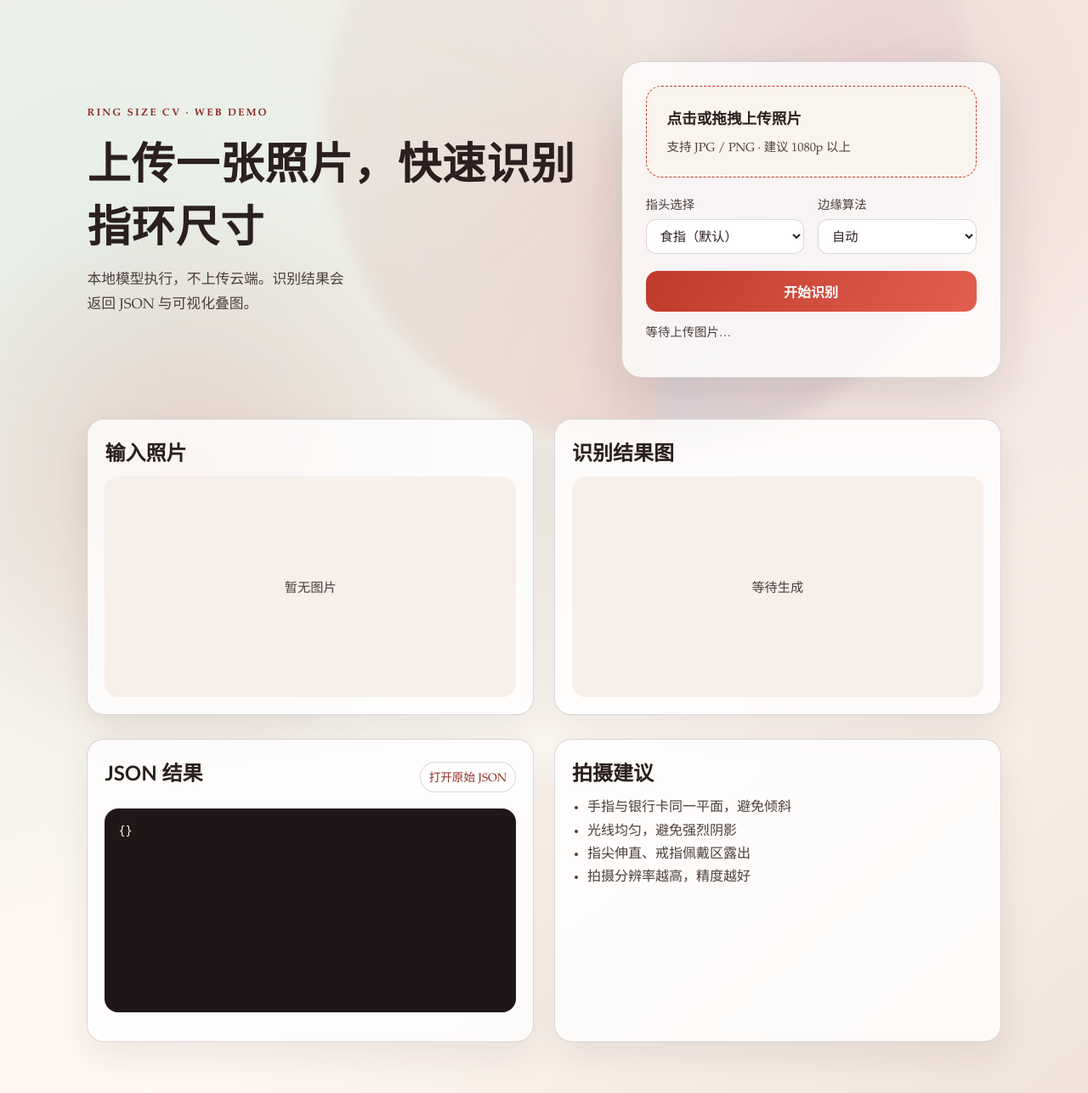
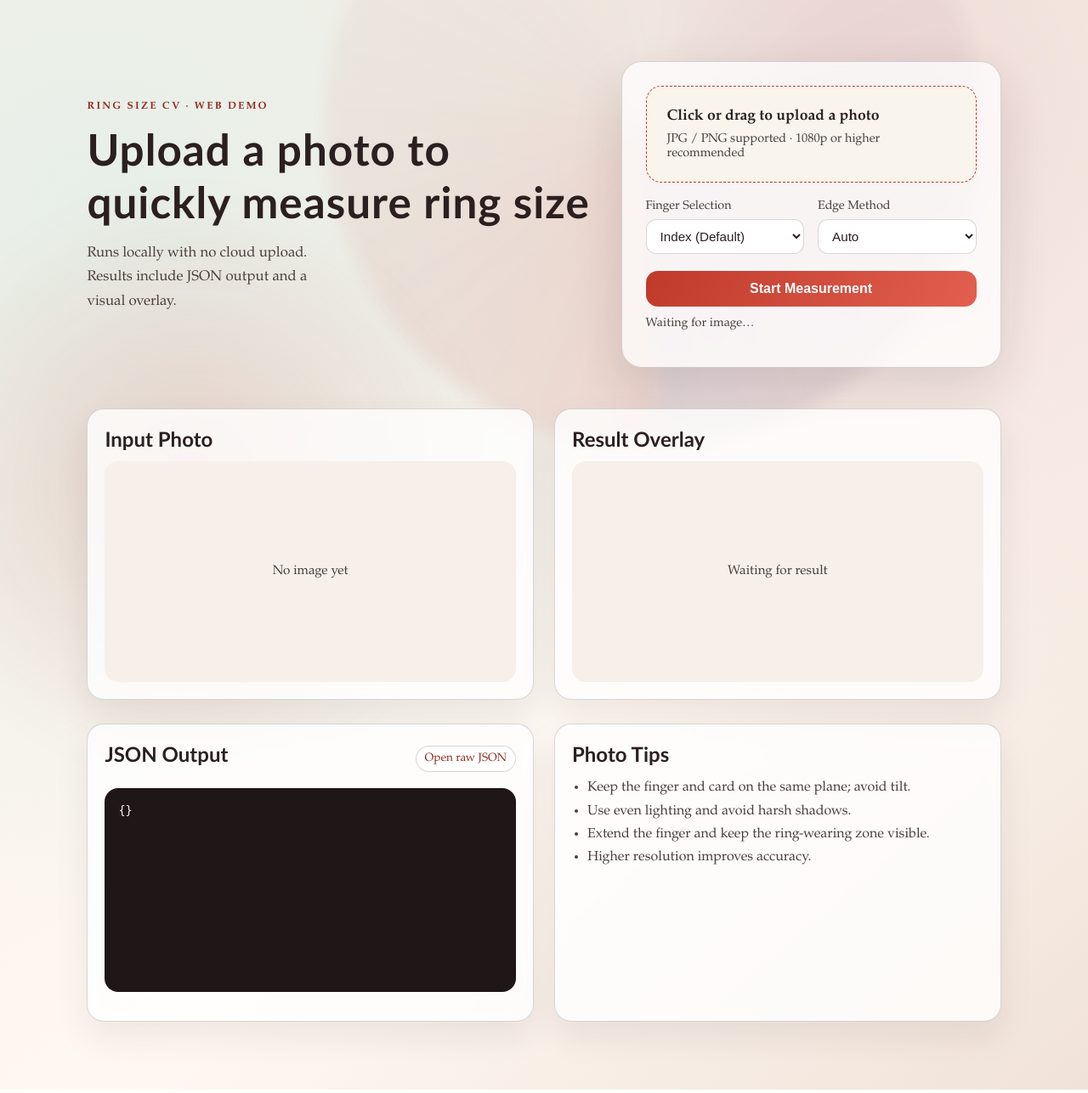
Before and after one commit to fengfengxie/ring-sizer, a Flask app: page / in a window 1280 px wide. Shown: the top 1287 px of the page at 85% size. Run offline with Flask 3, Linux system fonts and the light colour scheme.

Commit message:
feat: Translate UI text to English for improved accessibility

```diff
--- a/web_demo/static/app.js
+++ b/web_demo/static/app.js
@@ -22,12 +22,12 @@ const showImage = (imgEl, frameEl, url) => {
 imageInput.addEventListener("change", () => {
   const file = imageInput.files[0];
   if (!file) {
-    setStatus("等待上传图片…");
+    setStatus("Waiting for image…");
     return;
   }
   const url = URL.createObjectURL(file);
   showImage(inputPreview, inputFrame, url);
-  setStatus("图片已就绪，点击开始识别");
+  setStatus("Image ready. Click to start measurement.");
 });
 
 form.addEventListener("submit", async (event) => {
@@ -35,11 +35,11 @@ form.addEventListener("submit", async (event) => {
 
   const file = imageInput.files[0];
   if (!file) {
-    setStatus("请先选择图片");
+    setStatus("Please select an image first.");
     return;
   }
 
-  setStatus("识别中，请稍候…");
+  setStatus("Measuring… Please wait.");
   jsonOutput.textContent = "{" + "\n  \"status\": \"processing\"\n}";
 
   const formData = new FormData(form);
@@ -53,7 +53,7 @@ form.addEventListener("submit", async (event) => {
 
     if (!response.ok) {
       const error = await response.json();
-      setStatus(error.error || "识别失败");
+      setStatus(error.error || "Measurement failed");
       return;
     }
 
@@ -66,11 +66,11 @@ form.addEventListener("submit", async (event) => {
     showImage(debugPreview, debugFrame, data.result_image_url);
 
     if (data.success) {
-      setStatus("识别完成，结果已更新");
+      setStatus("Measurement complete. Results updated.");
     } else {
-      setStatus("识别失败，请查看 fail_reason");
+      setStatus("Measurement failed. Check fail_reason.");
     }
   } catch (error) {
-    setStatus("网络错误，请重试");
+    setStatus("Network error. Please retry.");
   }
 });
--- a/web_demo/templates/index.html
+++ b/web_demo/templates/index.html
@@ -13,34 +13,34 @@
   <header class="hero">
     <div class="hero-copy">
       <p class="hero-kicker">Ring Size CV · Web Demo</p>
-      <h1>上传一张照片，快速识别指环尺寸</h1>
+      <h1>Upload a photo to quickly measure ring size</h1>
       <p class="hero-sub">
-        本地模型执行，不上传云端。识别结果会返回 JSON 与可视化叠图。
+        Runs locally with no cloud upload. Results include JSON output and a visual overlay.
       </p>
     </div>
     <div class="hero-card">
       <form id="measureForm">
         <label class="file-drop" for="imageInput">
           <input id="imageInput" name="image" type="file" accept="image/*" />
-          <span class="file-title">点击或拖拽上传照片</span>
-          <span class="file-hint">支持 JPG / PNG · 建议 1080p 以上</span>
+          <span class="file-title">Click or drag to upload a photo</span>
+          <span class="file-hint">JPG / PNG supported · 1080p or higher recommended</span>
         </label>
 
         <div class="controls">
           <label>
-            <span>指头选择</span>
+            <span>Finger Selection</span>
             <select name="finger_index">
-              <option value="index" selected>食指（默认）</option>
-              <option value="middle">中指</option>
-              <option value="ring">无名指</option>
-              <option value="pinky">小拇指</option>
-              <option value="auto">自动</option>
+              <option value="index" selected>Index (Default)</option>
+              <option value="middle">Middle</option>
+              <option value="ring">Ring</option>
+              <option value="pinky">Pinky</option>
+              <option value="auto">Auto</option>
             </select>
           </label>
           <label>
-            <span>边缘算法</span>
+            <span>Edge Method</span>
             <select name="edge_method">
-              <option value="auto" selected>自动</option>
+              <option value="auto" selected>Auto</option>
               <option value="sobel">Sobel</option>
               <option value="contour">Contour</option>
               <option value="compare">Compare</option>
@@ -48,8 +48,8 @@
           </label>
         </div>
 
-        <button class="primary" type="submit">开始识别</button>
-        <p class="status" id="statusText">等待上传图片…</p>
+        <button class="primary" type="submit">Start Measurement</button>
+        <p class="status" id="statusText">Waiting for image…</p>
       </form>
     </div>
   </header>
@@ -57,18 +57,18 @@
   <main class="content">
     <section class="preview">
       <div class="panel">
-        <h2>输入照片</h2>
+        <h2>Input Photo</h2>
         <div class="image-frame" id="inputFrame">
           <img id="inputPreview" alt="" />
-          <p class="placeholder">暂无图片</p>
+          <p class="placeholder">No image yet</p>
         </div>
       </div>
 
       <div class="panel">
-        <h2>识别结果图</h2>
+        <h2>Result Overlay</h2>
         <div class="image-frame" id="debugFrame">
           <img id="debugPreview" alt="" />
-          <p class="placeholder">等待生成</p>
+          <p class="placeholder">Waiting for result</p>
         </div>
       </div>
     </section>
@@ -76,19 +76,19 @@
     <section class="result">
       <div class="panel">
         <div class="panel-head">
-          <h2>JSON 结果</h2>
-          <a id="jsonLink" class="ghost" href="#" target="_blank" rel="noreferrer">打开原始 JSON</a>
+          <h2>JSON Output</h2>
+          <a id="jsonLink" class="ghost" href="#" target="_blank" rel="noreferrer">Open raw JSON</a>
         </div>
         <pre id="jsonOutput">{}</pre>
       </div>
 
       <div class="panel tips">
-        <h2>拍摄建议</h2>
+        <h2>Photo Tips</h2>
         <ul>
-          <li>手指与银行卡同一平面，避免倾斜</li>
-          <li>光线均匀，避免强烈阴影</li>
-          <li>指尖伸直、戒指佩戴区露出</li>
-          <li>拍摄分辨率越高，精度越好</li>
+          <li>Keep the finger and card on the same plane; avoid tilt.</li>
+          <li>Use even lighting and avoid harsh shadows.</li>
+          <li>Extend the finger and keep the ring-wearing zone visible.</li>
+          <li>Higher resolution improves accuracy.</li>
         </ul>
       </div>
     </section>
```
